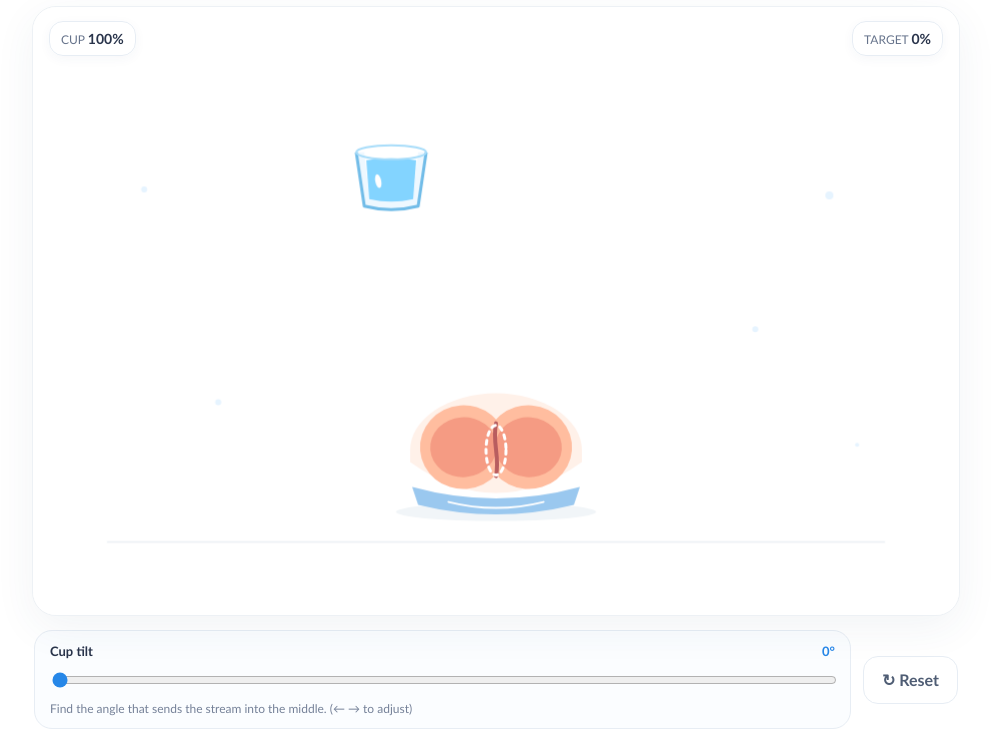
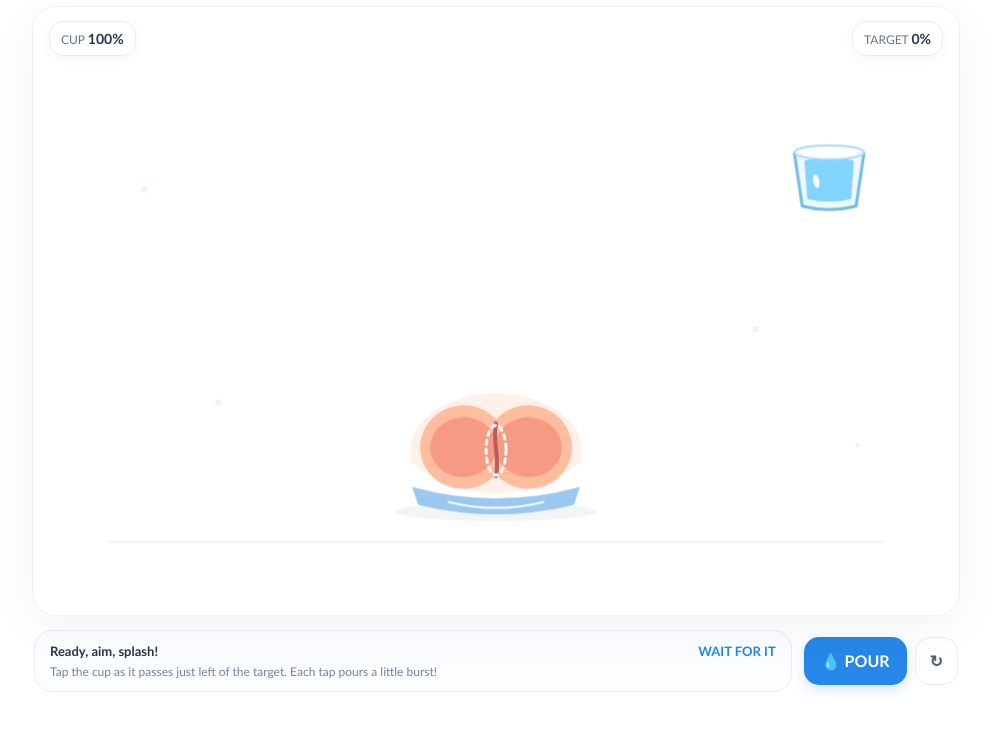
Before and after one commit to gkid123-frog/PlayGround, a plain HTML site: page index.html in a window 1280 px wide. Shown: the part 80-823 px from the top of the page, without its empty margins (144-1135 px from the left). After the commit the page ends 800 px from the top, so only its background shows below. Drawn offline with Linux system fonts and the light colour scheme.

Commit message:
Publish static build for issue #2
Run: 45046118961
Attempt: 1
Generation: 4
Source: 95aac8c2d5005aa6bbf1a463740e87d712a6299e

```diff
--- a/index.html
+++ b/index.html
@@ -24,13 +24,16 @@
   .pill strong { color:var(--ink);font-size:14px; }
   .bottom { display:grid;grid-template-columns:1fr auto;align-items:center;gap:12px;padding:2px 2px 0; }
   .control { border:1px solid var(--line);border-radius:18px;padding:12px 15px;background:#fbfdff; }
-  .control-head {display:flex;justify-content:space-between;align-items:center;margin-bottom:8px;gap:10px;}
+  .control-head {display:flex;justify-content:space-between;align-items:center;margin-bottom:4px;gap:10px;}
   label {font-size:13px;font-weight:800;}
-  #angleValue { color:var(--blue);font-size:13px;font-weight:800; }
-  input[type=range] { width:100%;accent-color:var(--blue);height:22px;touch-action:pan-x; }
-  .hint { margin:7px 0 0;font-size:12px;color:var(--muted); }
+  #status { color:var(--blue);font-size:13px;font-weight:800; }
+  .hint { margin:5px 0 0;font-size:12px;color:var(--muted); }
   button { font:inherit; border:0; cursor:pointer; touch-action:manipulation; }
-  .reset { height:48px;padding:0 18px;border:1px solid var(--line);border-radius:15px;background:#fff;color:#4f5d74;font-weight:800; }
+  .actions {display:flex;gap:8px;}
+  .pour {height:48px;padding:0 17px;border-radius:15px;background:#2687e8;color:#fff;font-weight:900;box-shadow:0 5px 13px #2687e833;white-space:nowrap;}
+  .pour:active { transform:scale(.97); }
+  .pour:disabled {background:#a9c8e5;box-shadow:none;cursor:default;}
+  .reset { height:48px;padding:0 14px;border:1px solid var(--line);border-radius:15px;background:#fff;color:#4f5d74;font-weight:800; }
   .reset:active { transform:scale(.97); }
   .toast { position:absolute;left:50%;top:50%;transform:translate(-50%,-50%);padding:16px 21px;border-radius:18px;background:#fff;box-shadow:0 10px 40px #23405c24;text-align:center;font-size:20px;font-weight:900;white-space:nowrap;pointer-events:none;opacity:0;transition:opacity .2s; }
   .toast.show {opacity:1;}
@@ -42,43 +45,58 @@
 <main class="game">
   <header>
     <div class="brand"><div class="logo">💧</div><div><h1>Splash Landing</h1><p class="subtitle">A tiny aim-and-pour challenge</p></div></div>
-    <div class="badge">AIM · TIP · SPLASH</div>
+    <div class="badge">TAP AT THE RIGHT MOMENT</div>
   </header>
   <section class="stage" aria-label="Game area">
-    <canvas id="game" aria-label="Tip the cup and land water in the target"></canvas>
+    <canvas id="game" aria-label="Tap the moving cup to pour water into the target"></canvas>
     <div class="hud"><div class="pill">CUP <strong id="remaining">100%</strong></div><div class="pill">TARGET <strong id="score">0%</strong></div></div>
     <div class="toast" id="toast">Nice splash!<small>Target filled — play again?</small></div>
   </section>
   <section class="bottom">
-    <div class="control"><div class="control-head"><label for="tilt">Cup tilt</label><span id="angleValue">0°</span></div><input id="tilt" type="range" min="0" max="75" value="0" aria-label="Cup tilt angle"><p class="hint">Find the angle that sends the stream into the middle. (← → to adjust)</p></div>
-    <button class="reset" id="reset" type="button">↻ Reset</button>
+    <div class="control"><div class="control-head"><label>Ready, aim, splash!</label><span id="status">WAIT FOR IT</span></div><p class="hint">Tap the cup as it passes just left of the target. Each tap pours a little burst!</p></div>
+    <div class="actions"><button class="pour" id="pour" type="button">💧 POUR</button><button class="reset" id="reset" type="button">↻</button></div>
   </section>
 </main>
 <script>
 (() => {
   const canvas = document.querySelector('#game');
   const ctx = canvas.getContext('2d');
-  const slider = document.querySelector('#tilt');
-  const angleLabel = document.querySelector('#angleValue');
+  const pourButton = document.querySelector('#pour');
+  const statusLabel = document.querySelector('#status');
   const remainLabel = document.querySelector('#remaining');
   const scoreLabel = document.querySelector('#score');
   const toast = document.querySelector('#toast');
   const stage = canvas.parentElement;
   let w=0,h=0,dpr=1, angle=0, cup=100, caught=0, particles=[], last=0, spawnClock=0, won=false;
+  let cupX=0, cupDirection=1, pourTime=0, cooldown=0;
   const clamp=(n,a,b)=>Math.max(a,Math.min(b,n));
   function resize(){
     const r=stage.getBoundingClientRect(); dpr=Math.min(devicePixelRatio||1,2);
     w=r.width; h=r.height; canvas.width=Math.round(w*dpr); canvas.height=Math.round(h*dpr);
+    cupX=clamp(cupX||48,46,w-46);
     ctx.setTransform(dpr,0,0,dpr,0,0);
   }
   new ResizeObserver(resize).observe(stage); resize();
   function roundRect(x,y,width,height,r,fill,stroke){ctx.beginPath();ctx.roundRect(x,y,width,height,r);if(fill){ctx.fillStyle=fill;ctx.fill();}if(stroke){ctx.strokeStyle=stroke;ctx.stroke();}}
-  function updateHUD(){remainLabel.textContent=Math.round(cup)+'%';scoreLabel.textContent=Math.round(caught)+'%';angleLabel.textContent=angle+'°';}
-  function reset(){angle=0;cup=100;caught=0;particles=[];spawnClock=0;won=false;toast.classList.remove('show');slider.value=0;updateHUD();}
-  slider.addEventListener('input',()=>{angle=Number(slider.value);updateHUD();});
+  function updateHUD(){
+    remainLabel.textContent=Math.round(cup)+'%';scoreLabel.textContent=Math.round(caught)+'%';
+    statusLabel.textContent=won?'SPLASH!':pourTime>0?'POURING!':cup<=0?'EMPTY':cooldown>0?'GET READY':'WAIT FOR IT';
+    pourButton.disabled=won||cup<=0||pourTime>0||cooldown>0;
+  }
+  function reset(){angle=0;cup=100;caught=0;particles=[];spawnClock=0;pourTime=0;cooldown=0;won=false;cupX=46;cupDirection=1;toast.classList.remove('show');updateHUD();}
+  function startPour(){
+    if(won||cup<=0||pourTime>0||cooldown>0)return;
+    angle=58;pourTime=1.05;cooldown=1.35;spawnClock=0;updateHUD();
+  }
+  function tapCup(event){
+    const r=canvas.getBoundingClientRect();const x=event.clientX-r.left;const y=event.clientY-r.top;const g=geometry();
+    if(Math.abs(x-g.cupX)<55&&Math.abs(y-g.cupY)<48){event.preventDefault();startPour();}
+  }
+  canvas.addEventListener('pointerdown',tapCup);
+  pourButton.addEventListener('click',startPour);
   document.querySelector('#reset').addEventListener('click',reset);
   window.addEventListener('keydown',e=>{
-    if(e.key==='ArrowRight'||e.key==='ArrowLeft'){e.preventDefault();angle=clamp(angle+(e.key==='ArrowRight'?1:-1),0,75);slider.value=angle;updateHUD();}
+    if(e.code==='Space'){e.preventDefault();startPour();}
     if(e.key.toLowerCase()==='r')reset();
   });
   function drawBackground(){
@@ -112,25 +130,34 @@
     ctx.restore();
   }
   function geometry(){
-    const cx=w/2, targetY=h*.66, rx=Math.min(68,w*.18), cupX=cx-105, cupY=h*.27;
+    const cx=w/2, targetY=h*.66, rx=Math.min(68,w*.18), cupY=h*.27;
     return {cx,targetY,rx,cupX,cupY};
   }
   function makeDrop(g){
     const rad=angle*Math.PI/180;
-    // The low/right rim becomes the spout as the player tips the cup.
+    // The low/right rim becomes the spout; the narrow stream makes timing matter.
     const x=g.cupX+Math.cos(rad)*34+Math.sin(rad)*18;
     const y=g.cupY+Math.sin(rad)*34-Math.cos(rad)*17;
-    particles.push({x,y,vx:Math.sin(rad)*160+22,vy:40,age:0,r:3+Math.random()*2});
+    particles.push({x,y,vx:24,vy:40,age:0,r:3+Math.random()*2});
   }
   function draw(){
+    const dt=Math.min(.04,delta/1000);
+    const speed=Math.max(95,Math.min(150,w*.28));
+    if(pourTime<=0){
+      cupX+=cupDirection*speed*dt;
+      if(cupX>=w-46){cupX=w-46;cupDirection=-1;}
+      if(cupX<=46){cupX=46;cupDirection=1;}
+    }
+    if(pourTime>0){pourTime=Math.max(0,pourTime-dt);if(pourTime===0)angle=0;}
+    if(cooldown>0)cooldown=Math.max(0,cooldown-dt);
+    angle=pourTime>0?58:0;
     drawBackground();const g=geometry();
     const targetTop=g.targetY;
     // gentle ground shadow
     ctx.fillStyle='#f1f5f8';ctx.beginPath();ctx.ellipse(g.cx,targetTop+104,g.rx+32,9,0,0,Math.PI*2);ctx.fill();
     drawTarget(g.cx,targetTop,g.rx);
     // Stream drops: only spawn when the cup is tipped far enough to pour.
-    if(angle>=22&&cup>0&&!won){spawnClock+=Math.min(40,delta);const interval=angle>32?72:120;while(spawnClock>=interval){spawnClock-=interval;makeDrop(g);cup=Math.max(0,cup-1.6);}}
-    const dt=Math.min(.04,delta/1000);
+    if(pourTime>0&&cup>0&&!won){spawnClock+=Math.min(40,delta);while(spawnClock>=72){spawnClock-=72;makeDrop(g);cup=Math.max(0,cup-1.6);}}
     for(let i=particles.length-1;i>=0;i--){
       const p=particles[i];p.age+=dt;p.vy+=420*dt;p.x+=p.vx*dt;p.y+=p.vy*dt;
       if(p.y>=targetTop+41&&p.y<=targetTop+67){
@@ -143,7 +170,7 @@
     }
     drawCup(g.cupX,g.cupY);
     // Aim marker gently indicates where the stream is headed while pouring.
-    if(angle>=22&&cup>0){const t=(targetTop-g.cupY)/Math.max(1,Math.sin(angle*Math.PI/180)*160+40);const aimX=g.cupX+Math.cos(angle*Math.PI/180)*34+Math.sin(angle*Math.PI/180)*18+(Math.sin(angle*Math.PI/180)*160+22)*t;ctx.strokeStyle='#d3eaf8';ctx.setLineDash([4,6]);ctx.beginPath();ctx.moveTo(aimX,targetTop-7);ctx.lineTo(aimX,targetTop+4);ctx.stroke();ctx.setLineDash([]);}
+    if(pourTime>0&&cup>0){const dropY=g.cupY+Math.sin(angle*Math.PI/180)*34-Math.cos(angle*Math.PI/180)*17;const fall=(targetTop+54-dropY);const flight=(-40+Math.sqrt(40*40+2*420*fall))/420;const aimX=g.cupX+Math.cos(angle*Math.PI/180)*34+Math.sin(angle*Math.PI/180)*18+24*flight;ctx.strokeStyle='#d3eaf8';ctx.setLineDash([4,6]);ctx.beginPath();ctx.moveTo(aimX,targetTop-7);ctx.lineTo(aimX,targetTop+4);ctx.stroke();ctx.setLineDash([]);}
     if(caught>=60&&!won){won=true;toast.classList.add('show');}
     updateHUD();
   }
```
Also changed, not shown: .omgithub/deployment.json.
